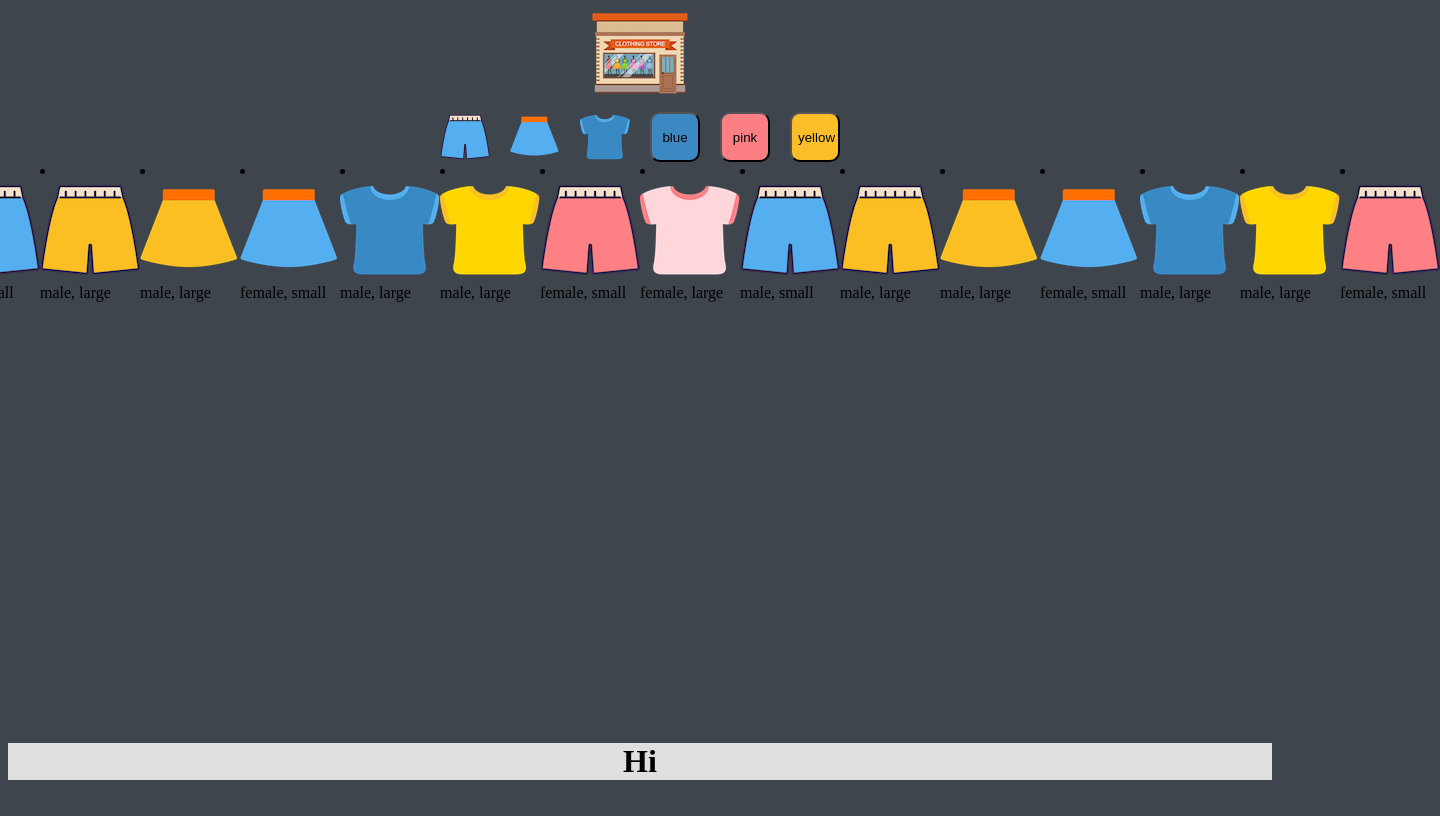
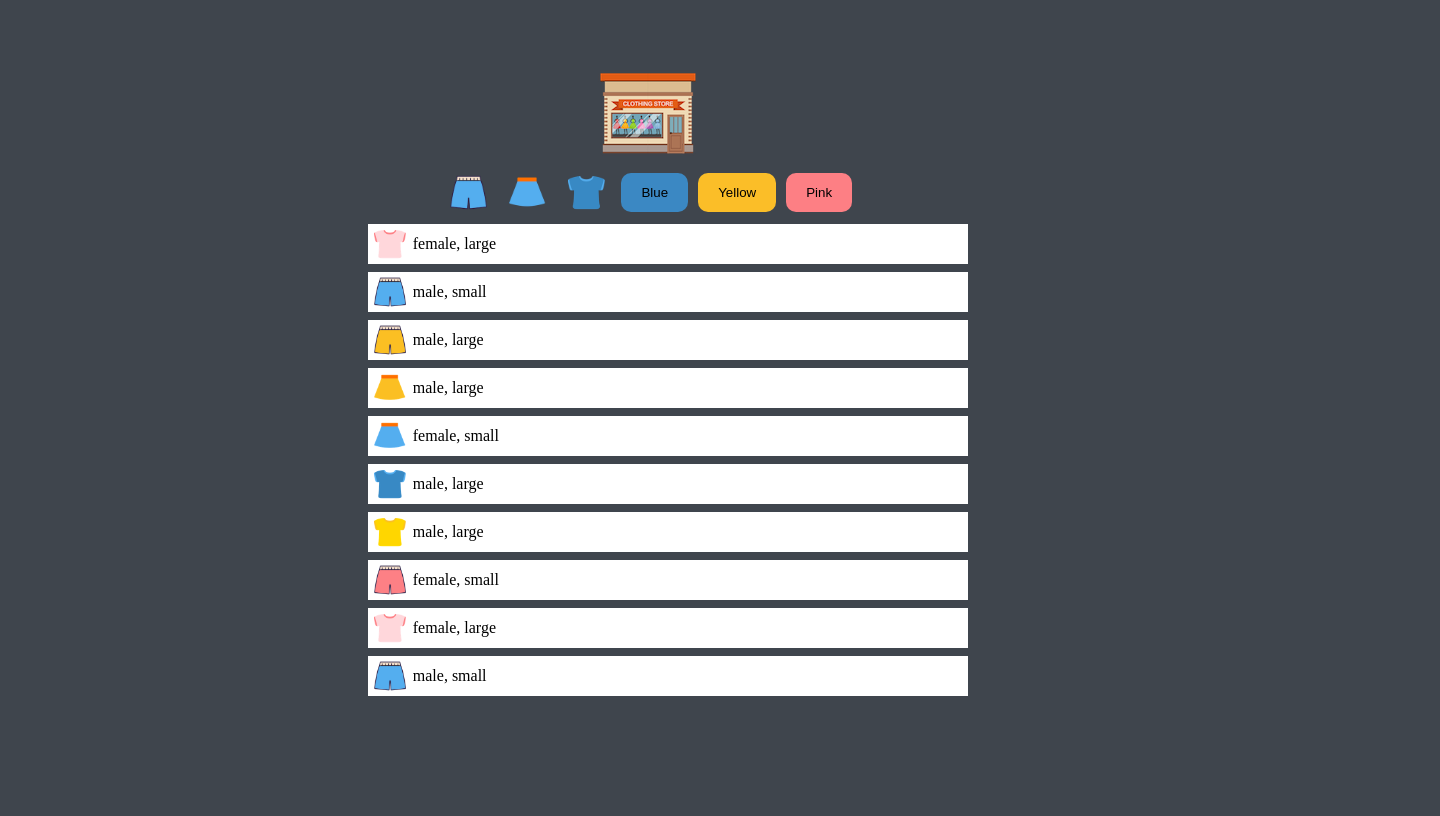
Before and after one commit to simwh123/html_2024, a plain HTML site: page miniPJ/index.html in a window 1280 px wide. Shown: the whole page, 1440 px wide, since content can reach past the window. Drawn offline with Linux system fonts and the light colour scheme.

Commit message:
2024년5월20일 중간저장

```diff
--- a/miniPJ/data/data.json
+++ b/miniPJ/data/data.json
@@ -5,112 +5,112 @@
       "gender": "female",
       "size": "large",
       "color": "pink",
-      "image": "../img/pink_t.png"
+      "image": "./img/pink_t.png"
     },
     {
       "type": "pants",
       "gender": "male",
       "size": "small",
       "color": "blue",
-      "image": "../img/blue_p.png"
+      "image": "./img/blue_p.png"
     },
     {
       "type": "pants",
       "gender": "male",
       "size": "large",
       "color": "yellow",
-      "image": "../img/yellow_p.png"
+      "image": "./img/yellow_p.png"
     },
     {
       "type": "skirt",
       "gender": "male",
       "size": "large",
       "color": "yellow",
-      "image": "../img/yellow_s.png"
+      "image": "./img/yellow_s.png"
     },
     {
       "type": "skirt",
       "gender": "female",
       "size": "small",
       "color": "blue",
-      "image": "../img/blue_s.png"
+      "image": "./img/blue_s.png"
     },
     {
       "type": "tshirt",
       "gender": "male",
       "size": "large",
       "color": "blue",
-      "image": "../img/blue_t.png"
+      "image": "./img/blue_t.png"
     },
     {
       "type": "tshirt",
       "gender": "male",
       "size": "large",
       "color": "yellow",
-      "image": "../img/yellow_t.png"
+      "image": "./img/yellow_t.png"
     },
     {
       "type": "pants",
       "gender": "female",
       "size": "small",
       "color": "pink",
-      "image": "../img/pink_p.png"
+      "image": "./img/pink_p.png"
     },
     {
       "type": "tshirt",
       "gender": "female",
       "size": "large",
       "color": "pink",
-      "image": "../img/pink_t.png"
+      "image": "./img/pink_t.png"
     },
     {
       "type": "pants",
       "gender": "male",
       "size": "small",
       "color": "blue",
-      "image": "../img/blue_p.png"
+      "image": "./img/blue_p.png"
     },
     {
       "type": "pants",
       "gender": "male",
       "size": "large",
       "color": "yellow",
-      "image": "../img/yellow_p.png"
+      "image": "./img/yellow_p.png"
     },
     {
       "type": "skirt",
       "gender": "male",
       "size": "large",
       "color": "yellow",
-      "image": "../img/yellow_s.png"
+      "image": "./img/yellow_s.png"
     },
     {
       "type": "skirt",
       "gender": "female",
       "size": "small",
       "color": "blue",
-      "image": "../img/blue_s.png"
+      "image": "./img/blue_s.png"
     },
     {
       "type": "tshirt",
       "gender": "male",
       "size": "large",
       "color": "blue",
-      "image": "../img/blue_t.png"
+      "image": "./img/blue_t.png"
     },
     {
       "type": "tshirt",
       "gender": "male",
       "size": "large",
       "color": "yellow",
-      "image": "../img/yellow_t.png"
+      "image": "./img/yellow_t.png"
     },
     {
       "type": "pants",
       "gender": "female",
       "size": "small",
       "color": "pink",
-      "image": "../img/pink_p.png"
+      "image": "./img/pink_p.png"
     }
   ]
 }
--- a/miniPJ/index.html
+++ b/miniPJ/index.html
@@ -5,32 +5,30 @@
     <meta name="viewport" content="width=device-width, initial-scale=1.0" />
     <title>Online Shopping</title>
     <link rel="stylesheet" href="style.css" />
-    <script src="src/maintest.js" defer></script>
-    <style>
-
-    </style>
+    <script src="src/main.js" defer>
+    </script>
   </head>
   <body>
-    <div style="text-align: center;">
-    <img src="img/logo.png" alt="Logo">
+    <div class="logo-container">
+      <img src="img/logo.png" alt="Logo" id="logo" onclick="onLoad()">
     </div>
-      <header>
-        <input type="image" src="img/blue_p.png" id="btn1" class="btn7">
-        <input type="image" src="img/blue_s.png" id="btn2" class="btn8">
-        <input type="image" src="img/blue_t.png" id="btn3" class="btn9">
-        <input type="button" value="blue" class="btn4" id="btn4">
-        <input type="button" value="pink" class="btn5" id="btn5">
-        <input type="button" value="yellow" class="btn6" id="btn6">
-      </header>
-
-    <main id="mainoption" class="product-list">
-      <ul id="var1">
-
+    <div class="button-container">
+      <button class="btn" onclick="filter('type','pants')">
+        <img src="img/blue_p.png">
+      </button>
+      <button class="btn" onclick="filter('type','skirt')">
+        <img src="img/blue_s.png">
+      </button>
+      <button class="btn" onclick="filter('type','tshirt')">
+        <img src="img/blue_t.png">
+      </button>
+      <button class="btn colorBtn blue" onclick="filter('color','blue')">Blue</button>
+      <button class="btn colorBtn yellow" onclick="filter('color','yellow')">Yellow</button>
+      <button class="btn colorBtn pink" onclick="filter('color','pink')">Pink</button>
+    </div>
+    <div class="list-content">
+      <ul class="items" >
       </ul>
-    </main>
-
-    <footer style="text-align: center;">
-      <h1>Hi</h1>
-    </footer>
+    </div>
   </body>
 </html>
--- a/miniPJ/src/main.js
+++ b/miniPJ/src/main.js
@@ -1,85 +1,24 @@
-btn4.onclick = function(event) {
-    event.preventDefault();
-    btn1.src = "img/blue_p.png";
-    btn2.src = "img/blue_s.png";
-    btn3.src = "img/blue_t.png";
-}
-btn5.onclick = function(event) {
-    event.preventDefault();
-    btn1.src = "img/pink_p.png";
-    btn2.src = "img/pink_s.png";
-    btn3.src = "img/pink_t.png";
-}
-btn6.onclick = function(event) {
-    event.preventDefault();
-    btn1.src = "img/yellow_p.png";
-    btn2.src = "img/yellow_s.png";
-    btn3.src = "img/yellow_t.png";
+function jsonLoad(){
+    return fetch('data/data.json').then(res => res.json()).then(data => data.items);
 }
 
-// 각 이미지와 버튼 요소를 가져옵니다.
-const bluePImage = document.getElementById('btn1');
-const pinkPImage = document.getElementById('btn2');
-const yellowPImage = document.getElementById('btn3');
-const mainOption = document.getElementById('mainoption');
-
-// 클릭된 이미지에 해당하는 요소만을 표시하는 함수입니다.
-function showSelectedProduct(imageSrc) {
-    // main 영역의 모든 product 요소를 확인합니다.
-    mainOption.querySelectorAll('.product').forEach(product => {
-        // 각 product 요소에서 img 요소를 가져옵니다.
-        const img = product.querySelector('img');
-        // 현재 이미지의 src와 클릭된 이미지의 src를 비교하여 일치하면 해당 요소를 표시합니다.
-        if (img.src === imageSrc) {
-            product.style.display = 'block';
-        } else {
-            // 일치하지 않으면 해당 요소를 숨깁니다.
-            product.style.display = 'none';
-        }
-    });
+function putItems(items) {
+    const ul = document.querySelector('.items');
+    ul.innerHTML = items.map(item => {
+        return `<li class="item">
+            <img src="${item.image}" alt="${item.type}" class="item-thumbnail">
+            <span class="item-description">${item.gender}, ${item.size}</span>
+          </li>`;
+    }).join('\n');
 }
 
-// 각 이미지를 클릭할 때마다 해당 이미지와 동일한 이미지를 가진 요소만을 표시하도록 설정합니다.
-bluePImage.addEventListener('click', function() {
-    showSelectedProduct(bluePImage.src);
-});
 
-pinkPImage.addEventListener('click', function() {
-    showSelectedProduct(pinkPImage.src);
-});
+function onLoad(){
+    jsonLoad().then(items => putItems(items));
+}
+onLoad();
 
-yellowPImage.addEventListener('click', function() {
-    showSelectedProduct(yellowPImage.src);
-});
-
-
-
-document.addEventListener("DOMContentLoaded", function () {
-    // JSON 파일을 가져옵니다.
-    fetch("data/data.json")
-        .then(response => response.json())
-        .then(data => {
-            // 제품 목록을 가져옵니다.
-            const items = data.items;
-
-            // 제품 목록을 순회하며 HTML에 추가합니다.
-            const productList = document.querySelector(".product-list");
-
-            items.forEach(item => {
-                const li = document.createElement("li");
-                li.classList.add("product");
-
-                const img = document.createElement("img");
-                img.src = item.image;
-                img.width = "50px";
-
-                const span = document.createElement("span");
-                span.textContent = `${item.gender}, ${item.size}`;
-
-                li.appendChild(img);
-                li.appendChild(span);
-                productList.appendChild(li);
-            });
-        })
-        .catch(error => console.error("Error fetching data:", error));
-});
+function filter(method,filterText){
+    jsonLoad().then(items => items.filter(item => item[method] === filterText))
+        .then(filterItem => putItems(filterItem));
+}
--- a/miniPJ/src/maintest.js
+++ /dev/null
@@ -1,23 +0,0 @@
-function loadItems(){
-    return fetch("data/data.json")
-    .then(response => response.json())
-    .then(json => json.items);
-}
-
-function displayItems(items){
-    const container = document.querySelector(".product-list");
-    container.innerHTML = items.map(item => createHTMLString(item)).join('');
-}
-function createHTMLString(item){
-    return `<li class="item">
-    <img src = "${item.image}" alt ="${item.type}" class ="item_thumbnail">
-    <span class ="item_description">${item.gender}, ${item.size}</span>
-    </li>
-    `;
-}
-
-loadItems()
-.then((items) => {
-    console.log(items);
-    displayItems(items);
-});
--- a/miniPJ/style.css
+++ b/miniPJ/style.css
@@ -11,79 +11,72 @@
 * {
   box-sizing: border-box;
 }
-body{
-  background-color: #3f454d;
-  height: 60vh;;
+body {
+background-color: var(--color-black);
+  height: 100vh;
+  width: 100vw;
 }
-header{
+
+.button-container >.btn > img{
+  height: 100%;
+}
+.logo-container{
+  display: flex;
+  height: 20vh;
+}
+#logo{
+  margin: auto auto 0px;
+}
+
+.button-container{
   display: flex;
   justify-content: center;
+  width:100vw;
+  height: 7vh;
+}
+.btn{
+  background-color: inherit;
+  border: none;
+  outline: none;
+  margin:5px;
+  height: 70%;
+}
+.colorBtn{
+  border-radius: 10px;
+  text-align: center;
+  padding-inline: 20px;
+}
+.blue{
+  background-color: var(--color-blue);
+}
+.yellow{
+  background-color: var(--color-yellow);
+}
+.pink{
+  background-color: var(--color-pink);
+}
+.items{
+  display:flex;
+  flex-direction: column;
+  list-style-type: none;
+  overflow-y: auto;
+  max-height: 60vh;
+  width: 50vw;
+  margin:auto;
+}
+.item{
+  display: flex;
+  background-color: var(--color-white);
+  margin-bottom: 1vh;
+  height: 5vh;
   align-items: center;
-  width: 100%;
 }
-header input[type="image"],
-header input[type="button"] {
-  margin: 0 10px;
-  width: 10%;
-  max-width: 50px;
+.item > img{
+  height: 80%;
+  margin-left: 0.5vw;
+  margin-right: 0.5vw;
 }
-
-main{
-  display: flex;
-  justify-content: center;
-  height: 70vh;
-
-
-}
-footer{
-  background-color: #dfdfdf;
-}
-.btn4{
-  background-color: #3b88c3;
-  width: 90px;
-  height: 50px;
-  border-radius: 10px;
-}
-.btn5{
-  background-color: #fd7f84;
-  width: 90px;
-  height: 50px;
-  border-radius: 10px;
-}
-.btn6{
-  background-color: #fbbe28;
-  width: 90px;
-  height: 50px;
-  border-radius: 10px;
-}
-#var1{
-  display: flex;
-  justify-content: center;
-  width: 100vh;
-  height: 80%;
-  overflow-x: hidden;
-  overflow-y: scroll;
-}
-#var1::-webkit-scrollbar{
-
-}
-#var1::-webkit-scrollbar-track{
-}
-#var1::-webkit-scrollbar-thumb{
-}
-#var2{
-  display: flex;
-  flex-direction: column;
-  padding: 0;
-  list-style: none;
-  /* justify-content: flex-start; */
-  width: 100%;
-}
-
-.product {
+.item-description{
   display: flex;
   align-items: center;
-  margin: 5px;
-  background-color: #dfdfdf;
-  width: 100%;
 }
```
Also changed, not shown: test/test.html (deleted, +0 -84 lines).
